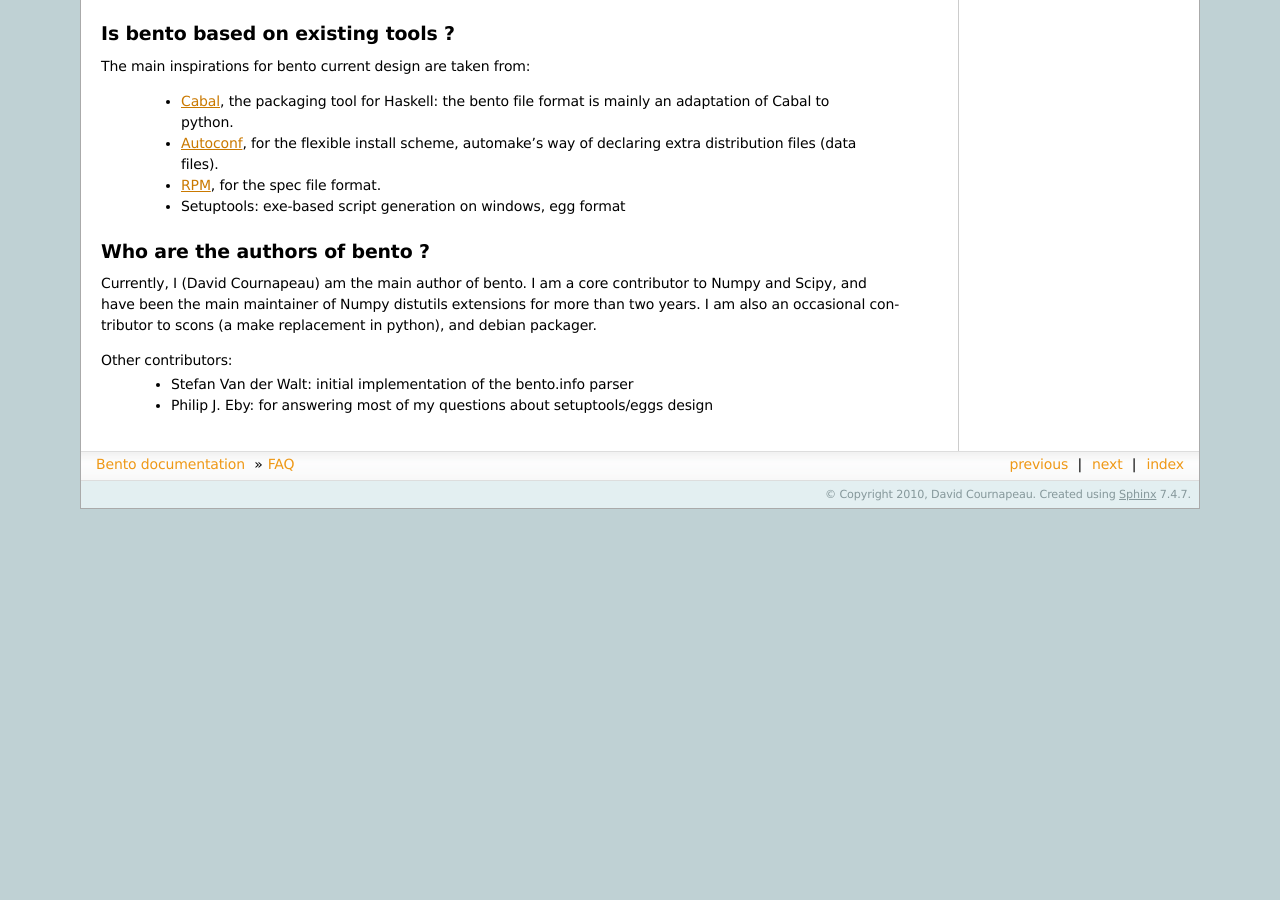
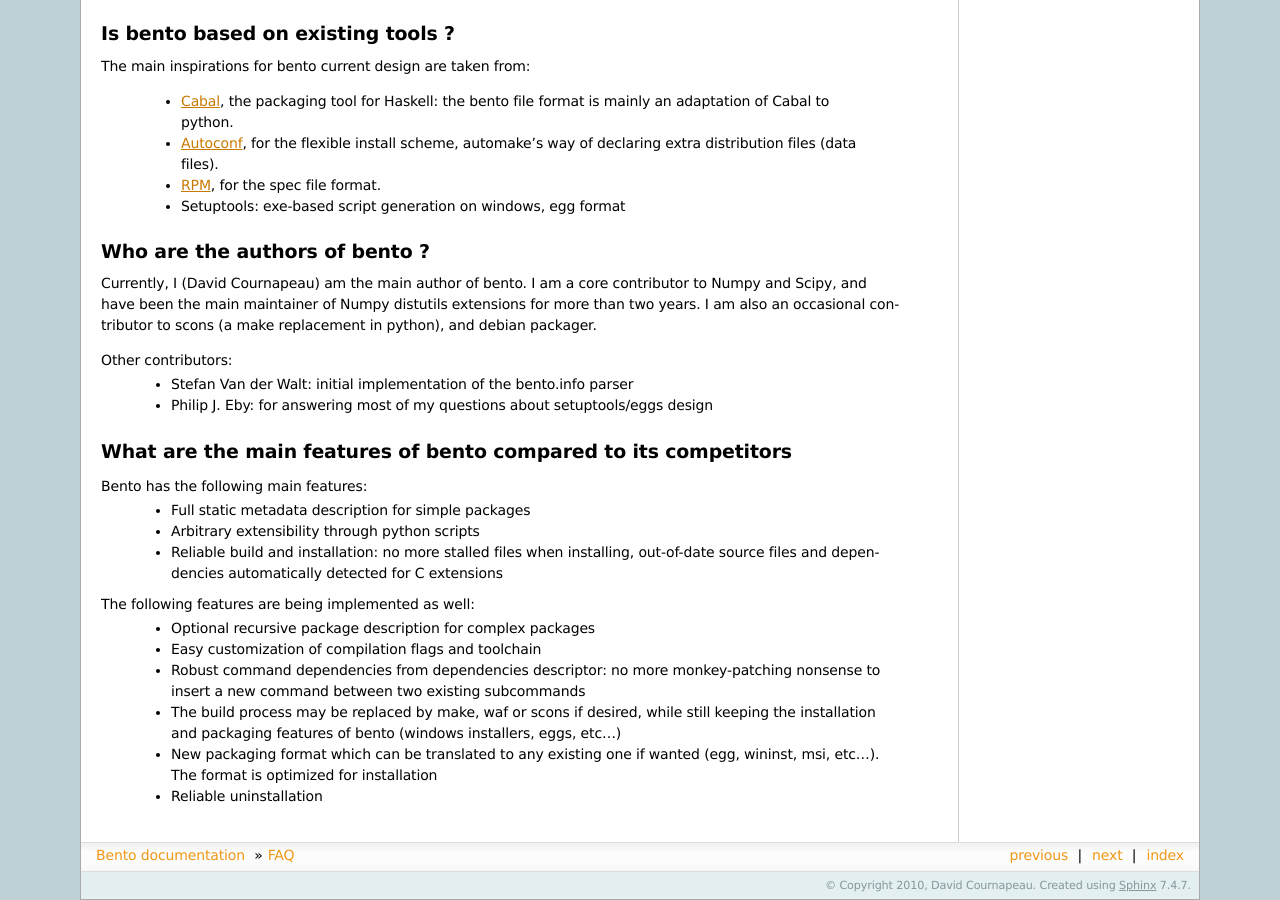
Before and after one commit to cournape/Bento, a Sphinx documentation site: the page built from doc/source/faq.rst, in a window 1280 px wide and 900 px high, scrolled down 2068 px. Built offline with Sphinx 7.4.7, drawn with Linux system fonts in a browser that asks for light colours; the version number could not be read and is left out; before the commit the page ends 2577 px from its top, so only the background shows below that; some of the changed text lies outside the part shown.

Commit message:
DOC: add main features in FAQ.

```diff
--- a/doc/source/faq.rst
+++ b/doc/source/faq.rst
@@ -161,3 +161,27 @@
     - Stefan Van der Walt: initial implementation of the bento.info parser
     - Philip J. Eby: for answering most of my questions about
       setuptools/eggs design
+
+What are the main features of bento compared to its competitors
+===============================================================
+
+Bento has the following main features:
+    - Full static metadata description for simple packages
+    - Arbitrary extensibility through python scripts
+    - Reliable build and installation: no more stalled files when installing,
+      out-of-date source files and dependencies automatically detected for C
+      extensions
+
+The following features are being implemented as well:
+    - Optional recursive package description for complex packages
+    - Easy customization of compilation flags and toolchain
+    - Robust command dependencies from dependencies descriptor: no more
+      monkey-patching nonsense to insert a new command between two existing
+      subcommands
+    - The build process may be replaced by make, waf or scons if desired, while
+      still keeping the installation and packaging features of bento (windows
+      installers, eggs, etc...)
+    - New packaging format which can be translated to any existing one if
+      wanted (egg, wininst, msi, etc...). The format is optimized for
+      installation
+    - Reliable uninstallation
```
